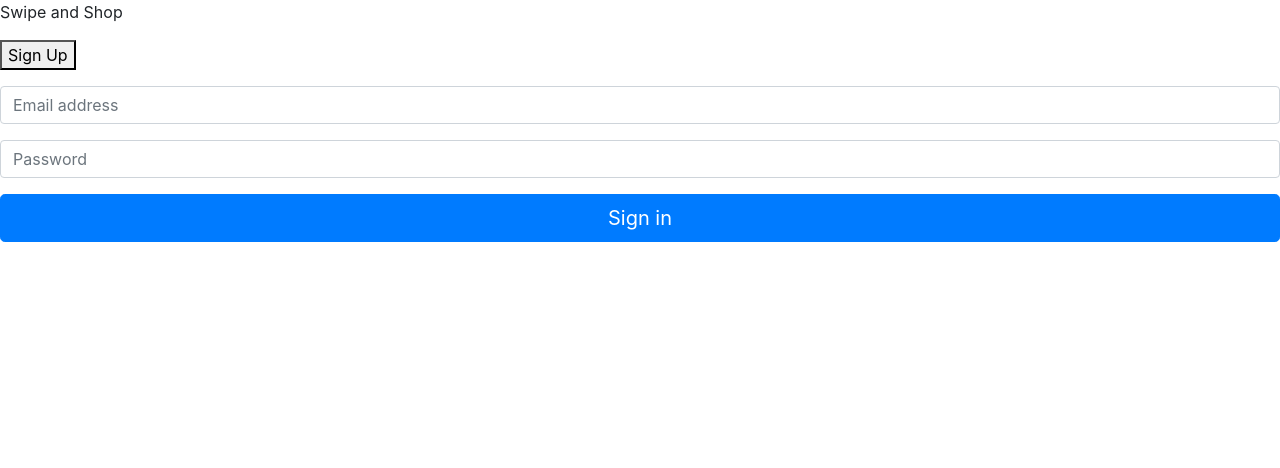
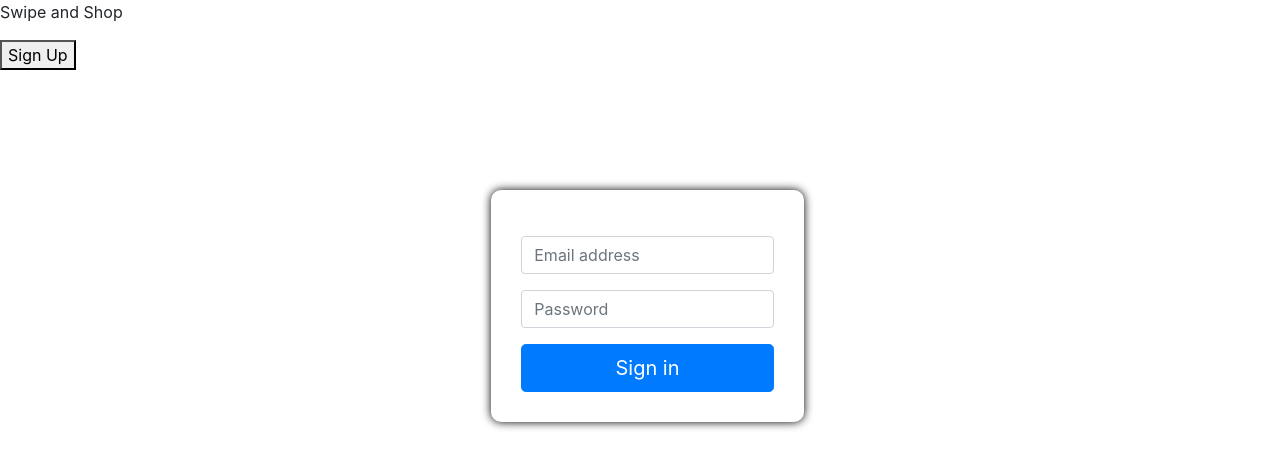
Before and after one commit to GarethWoodman/swipe_and_shop, a React (Create React App) app in the folder client/: page / in a window 1280 px wide. Shown: the top 468 px of the page. Built offline with nearby package versions, Linux system fonts and the light colour scheme.

Commit message:
Styles signin page

```diff
--- a/client/src/App.js
+++ b/client/src/App.js
@@ -1,4 +1,5 @@
 import React, { Component } from "react";
+import "./styles.css";
 import Sell from "./components/sell.jsx";
 import Buy from "./components/buy.jsx";
 import SignUp from "./components/signUp.jsx";
--- a/client/src/components/login.jsx
+++ b/client/src/components/login.jsx
@@ -61,6 +61,8 @@ class Login extends Component {
           <Error message={"Incorrect login information"} />
         )}
 
+        <section className="row justify-content-center">
+          <section className="col-12 col-sm-6 col-md-3">
             <form className="form-signin" onSubmit={this.onSubmit}>
               <h1 className="h3 mb-3 font-weight-normal"></h1>
 
@@ -94,6 +96,8 @@ class Login extends Component {
                 Sign in
               </button>
             </form>
+          </section>
+        </section>
       </div>
     );
   }
--- /dev/null
+++ b/client/src/styles.css
@@ -0,0 +1,8 @@
+.form-signin {
+  position: absolute;
+  top: 15vh;
+  background: #fff;
+  padding: 30px;
+  border-radius: 10px;
+  box-shadow: 0px 0px 10px 0px #000;
+}
```
Lines whose indentation alone changed are shown as unchanged.
